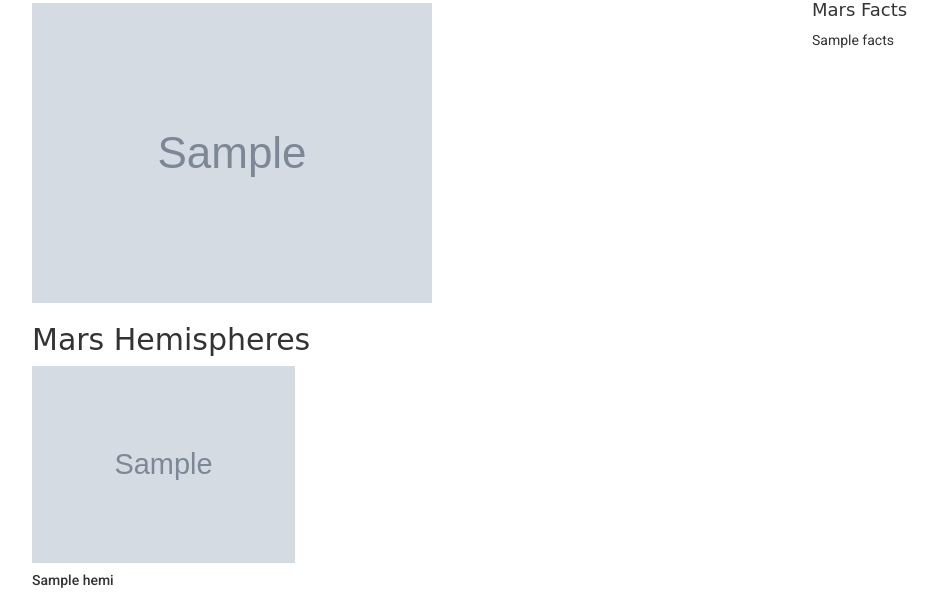
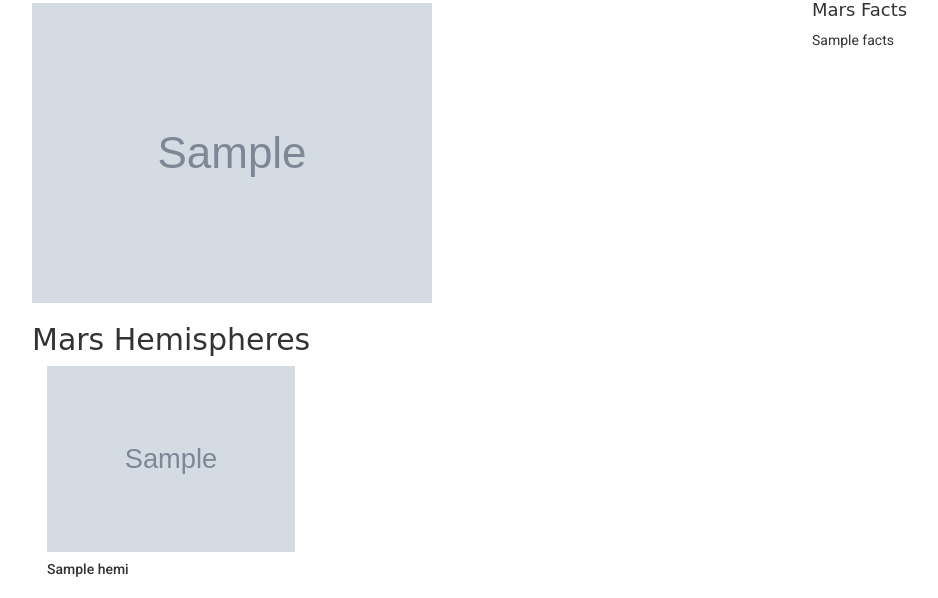
Before and after one commit to CristinaFoltea/Mission-to-Mars, a Flask app: page / in a window 1280 px wide. Shown: the part 464-1062 px from the top of the page, without its empty margins (38-976 px from the left). After the commit the page ends 1041 px from the top, so only its background shows below. Run offline with Flask 2, Linux system fonts and the light colour scheme; grey boxes marked "Sample" are stand-in pictures; a database or web service that is not in the repository returns one stand-in record (values such as "Sample title"); some libraries are stand-ins or nearby versions; some web fonts are replaced.

Commit message:
updated misalligment

```diff
--- a/apps/static/styles.css
+++ b/apps/static/styles.css
@@ -64,10 +64,3 @@ h1, h2 {
   width: 100%;
   height: auto;
 }
-
-#mars-hemispheres-image .card:nth-of-type(1) {
-  padding-left: 0;
-}
-#mars-hemispheres-image .card:nth-of-type(4) {
-  padding-right: 0;
-}
```
